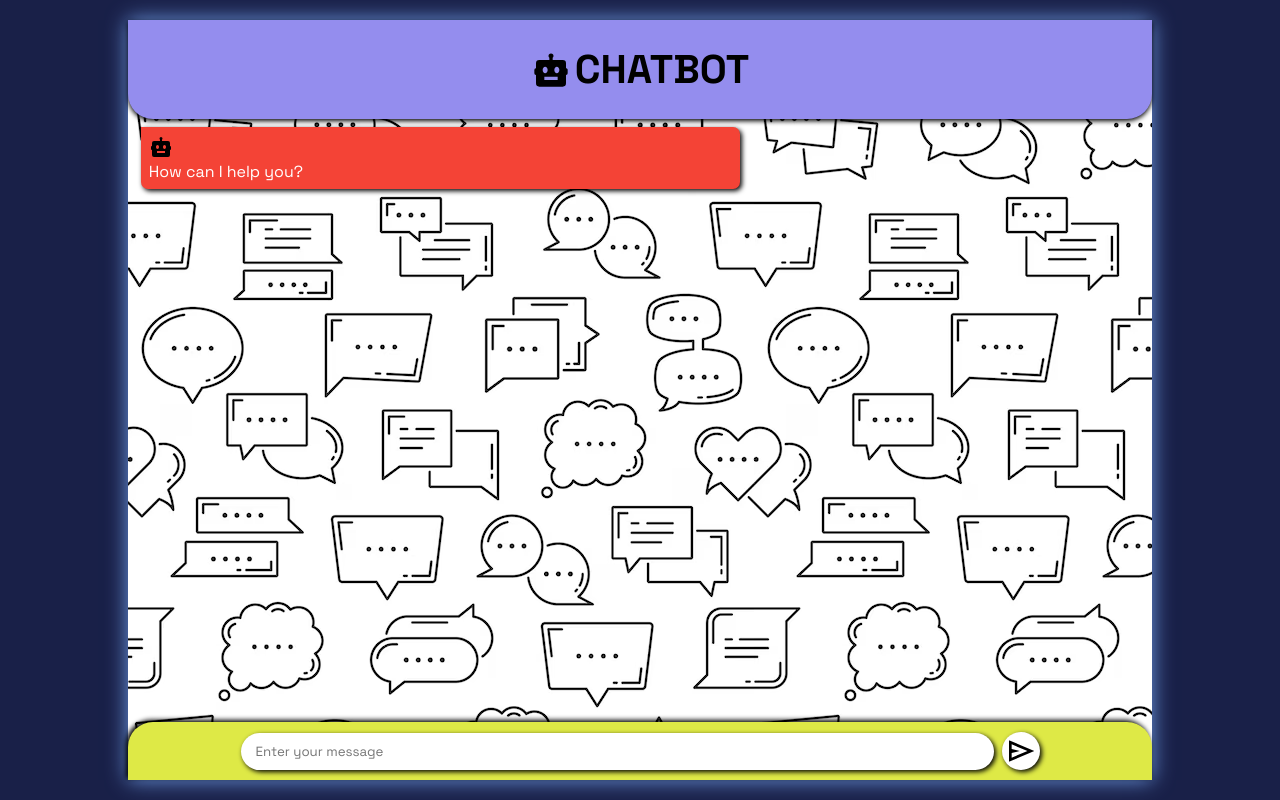
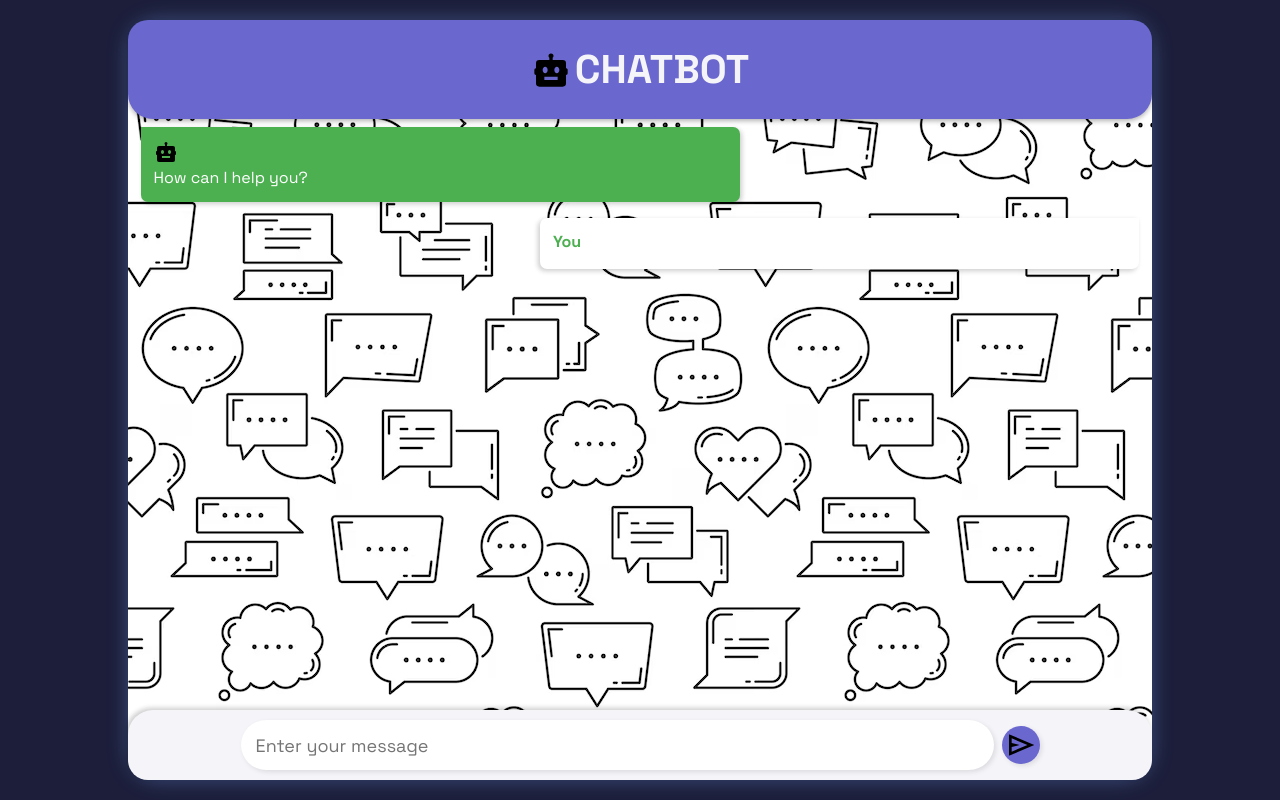
Before and after one commit to GAURAV-DEEP01/ChatBot, a plain HTML site: page frontend/client.html in a window 1280 px wide. Both pictures are taken after a click on the picture 1020 px from the left and 751 px from the top of the page. Drawn offline with nearby package versions, Linux system fonts and the light colour scheme.

Commit message:
clientjs changes

```diff
--- a/backend/src/api.ts
+++ b/backend/src/api.ts
@@ -68,9 +68,7 @@ export const chatRoute = async (req, res) => {
             };
             userSession.userGeminiChat.push(botResponseChatBlock);
             const data = convertToChatObject(userSession.userGeminiChat);
-            console.log(data)
-            res.json({ success: true, data });
-            return;
+            return res.json({ success: true, data });
         }
         res.status(501).json({ success: false });
     } catch (err) {
--- a/frontend/client.css
+++ b/frontend/client.css
@@ -1,7 +1,7 @@
 @import url("https://fonts.googleapis.com/css2?family=Space+Grotesk:wght@300..700&display=swap");
 
 * {
-  font-family: "Space grotesk";
+  font-family: "Space Grotesk", sans-serif;
   margin: 0;
   padding: 0;
   box-sizing: border-box;
@@ -14,7 +14,7 @@
 
 body {
   display: flex;
-  background-color: #192048;
+  background-color: #1c1e3a;
   align-items: center;
   justify-content: center;
   height: 100vh;
@@ -25,8 +25,9 @@ body {
   flex-direction: column;
   width: 80vw;
   height: 95%;
+  border-radius: 30px;
   background-image: url(Images/background.avif);
-  box-shadow: 0px 0px 20px rgb(113, 158, 232);
+  box-shadow: 0px 0px 20px rgba(113, 158, 232, 0.4);
 }
 
 .header-container {
@@ -34,12 +35,13 @@ body {
   justify-content: center;
   align-items: center;
   gap: 4px;
-  background-color: rgb(148, 141, 238);
-  border-radius: 0px 0px 25px 25px;
+  background-color: #6a67ce;
+  border-radius: 20px 20px 25px 25px;
   padding: 0.6em;
-  box-shadow: 0px 2px 5px black;
+  box-shadow: 0px 2px 5px rgba(0, 0, 0, 0.3);
   font-size: 2.5rem;
   font-weight: 700;
+  color: #f4f4f9;
 }
 
 .chat-container {
@@ -53,31 +55,33 @@ body {
   display: flex;
   flex-direction: column;
   gap: 0.2em;
-  padding: 0.5em;
+  padding: 0.8em;
   margin-bottom: 1em;
   align-items: flex-start;
-  line-height: 1.2em;
+  line-height: 1.4em;
   width: 60%;
   border-radius: 7px;
+  word-wrap: break-word;
 }
 
 .bot-container {
-  background-color: #f44336;
-  color: white;
+  background-color: #4caf50;
+  color: #ffffff;
   border-top-left-radius: initial;
-  box-shadow: 2px 2px 5px black;
+  box-shadow: 2px 2px 5px rgba(0, 0, 0, 0.2);
 }
 
 .user-container {
-  background-color: white;
+  background-color: #ffffff;
+  color: #333;
   float: right;
   border-top-right-radius: initial;
-  box-shadow: -2px 2px 5px black;
+  box-shadow: -2px 2px 5px rgba(0, 0, 0, 0.2);
 }
 
 .user {
   align-self: flex-start;
-  color: #f44336;
+  color: #4caf50;
   font-weight: 700;
 }
 
@@ -86,28 +90,33 @@ body {
   justify-content: center;
   align-items: center;
   column-gap: 0.5em;
-  background-color: rgb(222, 233, 70);
+  background-color: #f4f4f9;
   padding: 10px;
-  border-radius: 25px 25px 0 0;
-  box-shadow: -2px -2px 5px black;
+  border-radius: 25px 25px 20px 20px;
+  box-shadow: -2px -2px 5px rgba(0, 0, 0, 0.2);
 }
 
 .search-bar {
+  height: 50px;
+  font-size: large;
   width: 75%;
   border-radius: 30px;
   padding: 10px 15px;
   border: none;
-  box-shadow: 2px 2px 5px black;
+  box-shadow: 2px 2px 5px rgba(0, 0, 0, 0.1);
   outline: none;
+  background-color: #ffffff;
+  color: #333;
 }
 
 .send-button {
   width: 38px;
   height: 38px;
   border-radius: 50%;
-  box-shadow: 2px 2px 5px black;
-  background-color: white;
-  padding: 3px 3px;
+  box-shadow: 2px 2px 5px rgba(0, 0, 0, 0.1);
+  background-color: #6a67ce;
+  padding: 3px;
+  color: white;
 }
 
 .send-button:active {
@@ -115,20 +124,43 @@ body {
 }
 
 .send-button:hover {
-  background-color: lightgreen;
+  background-color: #b3b2f2;
+}
+
+.chat-container::-webkit-scrollbar {
+  width: 8px;
+}
+
+.chat-container::-webkit-scrollbar-thumb {
+  background-color: #6a67ce;
+  border-radius: 10px;
+}
+
+.chat-container::-webkit-scrollbar-track {
+  background: #1c1e3a;
 }
 
 .search-bar:hover {
-  box-shadow: 2px 2px 8px black;
+  box-shadow: 2px 2px 8px rgba(0, 0, 0, 0.2);
 }
 
 .search-bar:focus {
   outline: auto;
-  outline-color: lightgreen;
+  outline-color: #6a67ce;
 }
 
-@media (max-width: 425px) {
+@media (max-width: 625px) {
   .chatbot {
+    border-radius: 0%;
+    width: 100vw;
     height: 100vh;
   }
+  .bot-container,
+  .user-container {
+    width: 80%;
+    word-wrap: break-word;
+  }
+  .header-container {
+    border-radius: 0px 0px 25px 25px;
+  }
 }
--- a/frontend/client.js
+++ b/frontend/client.js
@@ -20,40 +20,53 @@ const askQuestion = async (question) => {
   }
 };
 
+const convoContainer = document.getElementById("conv-container");
 const renderChat = (chat) => {
-  const convoContainer = document.getElementById("conv-container");
   chat.forEach((e) => {
+    if (e.role === "model") {
+      createBotChatBlock(e.content);
+    }
+  });
+};
+
+const createBotChatBlock = (content) => {
   const chatBlock = document.createElement("div");
-    if (e.role === "user") {
+  chatBlock.setAttribute("class", "bot-container");
+  const image = document.createElement("img");
+  image.setAttribute("src", "Images/bot.svg");
+  const botMessage = document.createElement("p");
+  botMessage.setAttribute("class", "bot-message");
+  botMessage.innerHTML = marked.parse(content);
+  chatBlock.append(image);
+  chatBlock.append(botMessage);
+  convoContainer.append(chatBlock);
+
+  return chatBlock;
+};
+
+const createUserChatBlock = (content) => {
+  const chatBlock = document.createElement("div");
   chatBlock.setAttribute("class", "user-container");
   const you = document.createElement("p");
   you.setAttribute("class", "user");
   you.innerText = "You";
   const userMessage = document.createElement("p");
   userMessage.setAttribute("class", "user-message");
-      userMessage.innerHTML = e.content;
+  userMessage.innerHTML = content;
   chatBlock.append(you);
   chatBlock.append(userMessage);
   convoContainer.append(chatBlock);
-    } else if (e.role === "model") {
-      chatBlock.setAttribute("class", "bot-container");
-      const image = document.createElement("img");
-      image.setAttribute("src", "Images/bot.svg");
-      const botMessage = document.createElement("p");
-      botMessage.setAttribute("class", "bot-message");
-      botMessage.innerHTML = marked.parse(e.content);
-      chatBlock.append(image);
-      chatBlock.append(botMessage);
-      convoContainer.append(chatBlock);
-    }
-  });
 };
 
 const sendQuestion = async () => {
   const questionField = document.getElementById("question-field");
   let question = questionField.value;
   questionField.value = "";
+
+  createUserChatBlock(question);
+  const typing = createBotChatBlock("...");
   if (question) await askQuestion(question.trim());
+  typing.remove();
 };
 const sendBtn = document.getElementById("send-question");
 sendBtn.addEventListener("click", (_) => {
```
Lines whose indentation alone changed are shown as unchanged.
